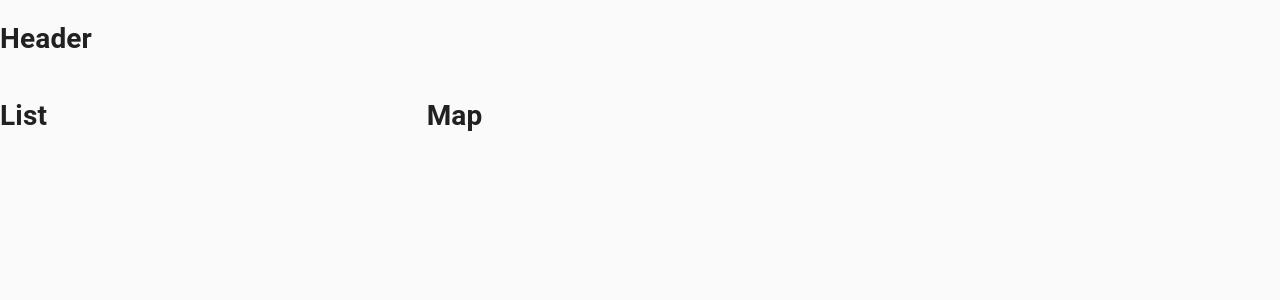
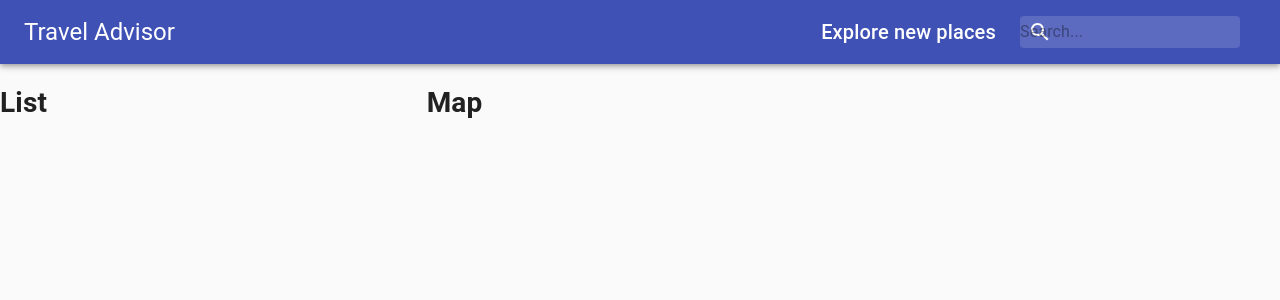
Before and after one commit to imlakshaychauhan/travel-advisor-app, a React (Create React App) app: page / in a window 1280 px wide. Shown: the top 300 px of the page. Built offline with nearby package versions, Linux system fonts and the light colour scheme; the HTML template or start-up script is replaced by a standard one.

Commit message:
Header Completed

```diff
--- a/src/components/Header/Header.jsx
+++ b/src/components/Header/Header.jsx
@@ -1,8 +1,32 @@
 import React from 'react'
+import { Autocomplete } from '@material-ui/lab';
+import { AppBar, Toolbar, Typography, InputBase, Box } from '@material-ui/core'
+import SearchIcon from '@material-ui/icons/Search'
+import useStyles from './styles'
 
 const Header = () => {
+  const classes = useStyles();
   return (
-    <h1>Header</h1>
+    <AppBar position = "static">
+      <Toolbar className = {classes.toolbar}>
+        <Typography variant = "h5" className = {classes.title}>
+          Travel Advisor
+        </Typography>
+        <Box display = "flex">
+        <Typography variant = "h6" className = {classes.title}>
+          Explore new places
+        </Typography>
+        {/* <Autocomplete> */}
+          <div className = {classes.search}>
+            <div className = {classes.searchIcon}>
+              <SearchIcon />
+            </div>
+            <InputBase placeholder = "Search..." className = {{ root: classes.input, input: classes.inputinput }} />
+          </div>
+        {/* </Autocomplete> */}
+        </Box>
+      </Toolbar>
+    </AppBar>
   )
 }
 
--- a/src/components/Header/styles.js
+++ b/src/components/Header/styles.js
@@ -0,0 +1,32 @@
+import { alpha, makeStyles } from '@material-ui/core/styles'
+
+export default makeStyles((theme) => ({
+    title: {
+        display: 'none',
+        [theme.breakpoints.up('sm')]: {
+          display: 'block',
+        },
+      },
+      search: {
+        position: 'relative',
+        borderRadius: theme.shape.borderRadius,
+        backgroundColor: alpha(theme.palette.common.white, 0.15),
+        '&:hover': { backgroundColor: alpha(theme.palette.common.white, 0.25) },
+        marginRight: theme.spacing(2),
+        marginLeft: 0,
+        width: '100%',
+        [theme.breakpoints.up('sm')]: { marginLeft: theme.spacing(3), width: 'auto' },
+      },
+      searchIcon: {
+        padding: theme.spacing(0, 1), height: '100%', position: 'absolute', pointerEvents: 'none', display: 'flex', alignItems: 'center', justifyContent: 'center',
+      },
+      input: {
+        color: 'inherit',
+      },
+      inputinput: {
+        padding: theme.spacing(1, 1, 1, 0), paddingLeft: `calc(1em + ${theme.spacing(4)}px)`, transition: theme.transitions.create('width'), width: '100%', [theme.breakpoints.up('md')]: { width: '20ch' },
+      },
+      toolbar: {
+        display: 'flex', justifyContent: 'space-between'
+      },
+}))
--- a/src/components/Map/Map.jsx
+++ b/src/components/Map/Map.jsx
@@ -1,4 +1,8 @@
 import React from 'react'
+import googleMapReact from 'google-map-react';
+import { Paper, Typography, useMediaQuery }  from '@material-ui/core';
+import { LocationCityOutlinedIcon } from '@material-ui/icons/LocationCityOutlined';
+import Rating from '@material-ui/lab';
 
 const Map = () => {
   return (
```
Also changed, not shown: src/components/Map/styles.js (+16 -0 lines).
